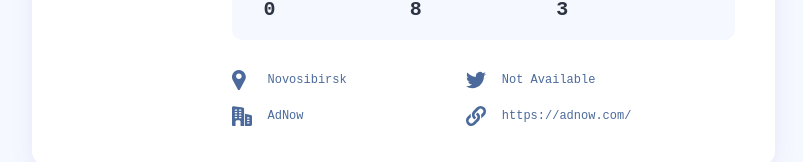
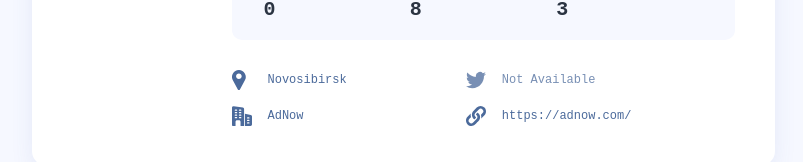
Before and after one commit to Stas9iMba/learn-react-ts, a React (Vite) app: page / in a window 1280 px wide. Shown: the part 476-638 px from the top of the page, without its empty margins (237-1040 px from the left). Built offline with nearby package versions, Linux system fonts and the light colour scheme.

Commit message:
added clsx

```diff
--- a/package.json
+++ b/package.json
@@ -10,6 +10,7 @@
     "preview": "vite preview"
   },
   "dependencies": {
+    "clsx": "^2.0.0",
     "react": "^18.2.0",
     "react-dom": "^18.2.0"
   },
--- a/src/components/InfoItem/index.tsx
+++ b/src/components/InfoItem/index.tsx
@@ -1,3 +1,4 @@
+import { clsx } from 'clsx';
 import React from 'react';
 
 import style from './InfoItem.module.scss';
@@ -17,7 +18,7 @@ function InfoItem({ icon, text, isLink }: InfoItemProps) {
   }
 
   return (
-    <div className={style['infoItem']}>
+    <div className={clsx(style['infoItem'], !text && style['empty'])}>
       {icon}
       <div>
         {isLink && text ? (
--- a/src/components/UserCard/UserCard.module.scss
+++ b/src/components/UserCard/UserCard.module.scss
@@ -57,8 +57,3 @@
     opacity: 0.75;
   }
 }
-
-.empty {
-  color: var(--bio-color);
-  opacity: 0.75;
-}
--- a/src/components/UserCard/index.tsx
+++ b/src/components/UserCard/index.tsx
@@ -1,4 +1,4 @@
-import React from 'react';
+import { clsx } from 'clsx';
 
 import UserInfo from '~components/UserInfo';
 import UserStat from '~components/UserStat';
@@ -27,7 +27,7 @@ function UserCard({
     <div className={style['userCard']}>
       <img src={avatar} alt={login} className={style['avatar']} loading="lazy" />
       <UserTitle name={name} login={login} created={created} />
-      <p className={bio ? style['bio'] : style['empty']}>{bio || 'This profile has no bio'}</p>
+      <p className={clsx(style['bio'], !bio && style['empty'])}>{bio || 'This profile has no bio'}</p>
       <UserStat repos={repos} followers={followers} following={following} />
       <UserInfo company={company} location={location} twitter={twitter} blog={blog} />
     </div>
```
Also changed, not shown: 1 other file (tests, documents, lock files or other folders).
